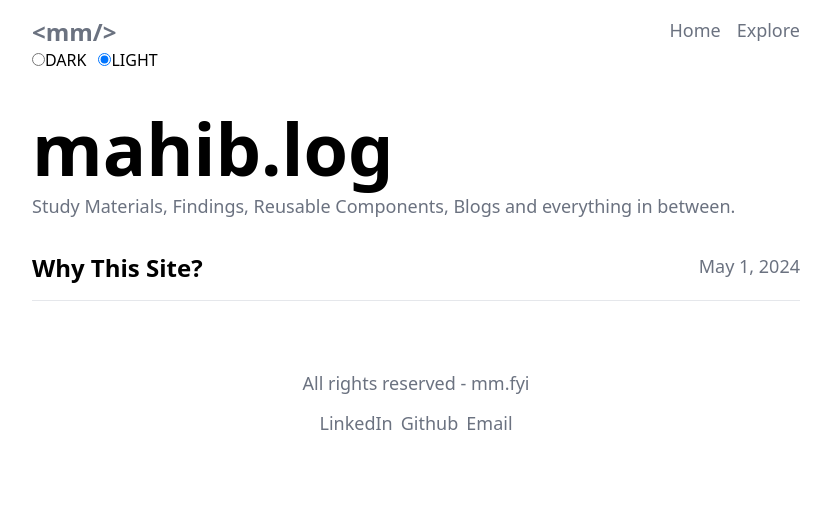
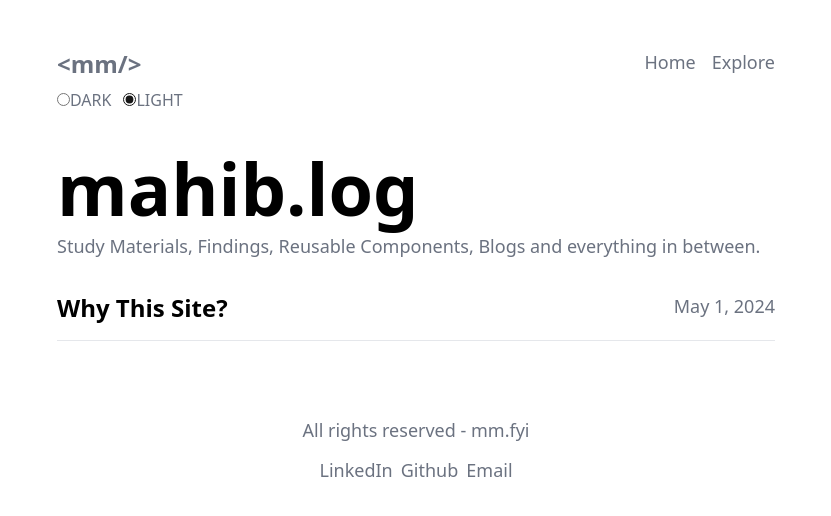
Before and after one commit to Mahib09/Blog_Site, a React (Vite) app: page / in a window 1280 px wide. Shown: the top 516 px of the page, without its empty margins (224-1055 px from the left). Built offline with nearby package versions, Linux system fonts and the light colour scheme.

Commit message:
spacing, accent colors, container fixed

```diff
--- a/src/components/Header.jsx
+++ b/src/components/Header.jsx
@@ -2,7 +2,8 @@ import { Link } from "react-router-dom";
 let logo = "<mm/>";
 export function Header() {
   return (
-    <div className="flex gap-4 mt-5 container">
+    <div className="container">
+      <div className="flex gap-4 mt-12">
         <Link
           to="/"
           className="text-lg font-bold text-gray-500 hover:text-black sm:text-2xl dark:text-neutral-400 dark:hover:text-white"
@@ -22,5 +23,6 @@ export function Header() {
           Explore
         </Link>
       </div>
+    </div>
   );
 }
--- a/src/components/ThemeToggle.jsx
+++ b/src/components/ThemeToggle.jsx
@@ -15,7 +15,7 @@ export function ThemeToggle() {
   }, [theme]);
   return (
     <div className="container">
-      <div className="flex gap-3 dark:text-neutral-400 dark:hover:text-white">
+      <div className="flex gap-3 text-gray-500 dark:text-neutral-400 mt-2">
         {themes.map((mode) => (
           <div key={mode.value}>
             <input
@@ -25,6 +25,7 @@ export function ThemeToggle() {
               id={mode.value}
               checked={theme === mode.value}
               onChange={(e) => setTheme(e.target.value)}
+              className="accent-neutral-900"
             />
             <label htmlFor={mode.value}>{mode.label}</label>
           </div>
--- a/src/components/TitleCard.jsx
+++ b/src/components/TitleCard.jsx
@@ -11,7 +11,7 @@ export function TitleCard(props) {
           {props.dateCreated}
         </p>
       </div>
-      <hr />
+      <hr className="h-2" />
     </Link>
   );
 }
--- a/src/index.css
+++ b/src/index.css
@@ -25,7 +25,7 @@
   }
 }
 .container {
-  max-width: 800px !important;
+  max-width: 750px !important;
   padding: 0 1rem;
   margin: 0 auto;
 }
```
Lines whose indentation alone changed are shown as unchanged.
